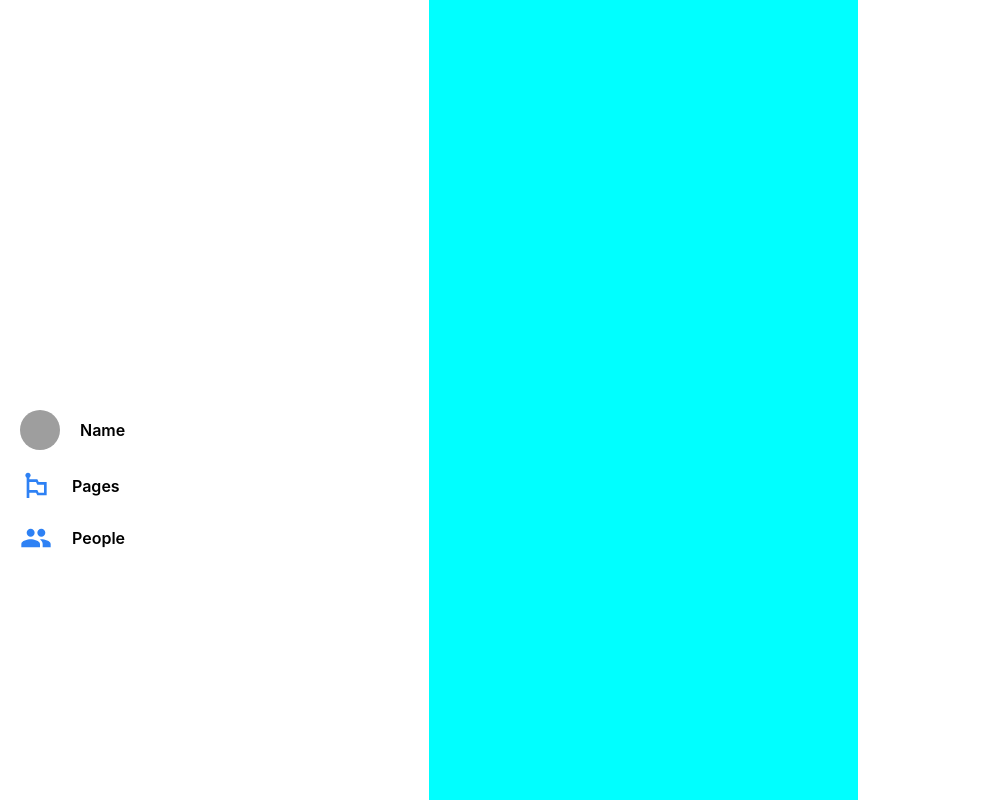
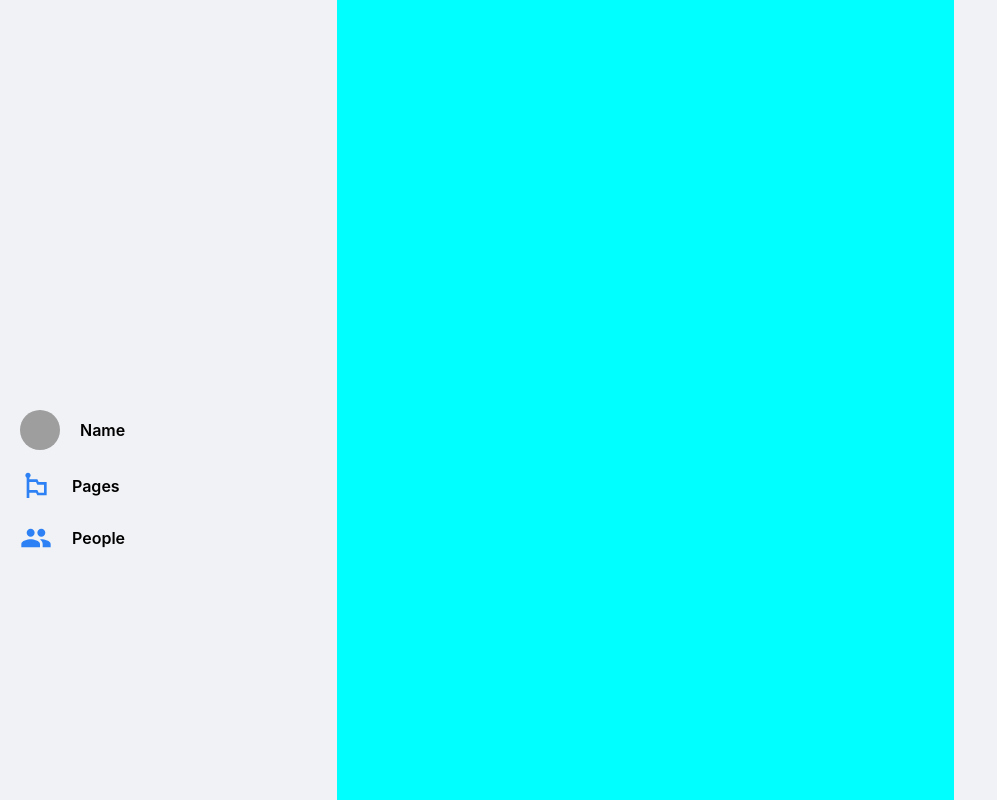
Before and after one commit to Rahulk990/V-Media, a React (Create React App) app in the folder client/: page / in a window 1280 px wide. Shown: the top 800 px of the page, without its empty margins (0-997 px from the left). Built offline with nearby package versions, Linux system fonts and the light colour scheme; grey boxes are pictures that could not be loaded.

Commit message:
Flex Change

```diff
--- a/client/src/App.css
+++ b/client/src/App.css
@@ -1,3 +1,8 @@
 .app {
+    background-color: #f1f2f5;
+    height: 100vh;
+}
+
+.app__body {
     display: flex;
 }
--- a/client/src/App.js
+++ b/client/src/App.js
@@ -8,18 +8,13 @@ import Widgets from './Components/Widgets'
 function App() {
   return (
     <div className="app">
-
-      {/* Navbar */}
       <Navbar />
 
-      {/* Sidebar */}
-      <Sidebar />
-
-      {/* Feed */}
-      <Feed />
-
-      {/* Widgets */}
-      <Widgets />
+      <div className="app__body">
+        <Sidebar />
+        <Feed />
+        <Widgets />
+      </div>
 
     </div>
   );
--- a/client/src/Components/Feed.css
+++ b/client/src/Components/Feed.css
@@ -1,5 +1,9 @@
 .feed {
-    padding: 25pc 10px;
     flex: 0.33;
+    padding: 30px 150px;
+    display: flex;
+    flex-direction: column;
+    justify-content: center;
+    align-items: center;
     background-color: aqua;
 }
--- a/client/src/Components/Feed.js
+++ b/client/src/Components/Feed.js
@@ -1,9 +1,29 @@
 import React from 'react'
 import './Feed.css'
+
+import PostSender from './PostSender'
+// import Post from './Post'
 
 const Feed = () => {
     return (
         <div className='feed'>
+
+            {/* Create Post */}
+            <PostSender />
+
+            {/* Posts */}
+            {/* {
+                postData.map(entry => (
+                    <Post
+                        profilePic={entry.avatar}
+                        text={entry.text}
+                        timestamp={entry.timestamp}
+                        imgName={entry.imgName}
+                        username={entry.user}
+                    />
+                ))
+            } */}
+
 
         </div>
     )
--- /dev/null
+++ b/client/src/Components/PostSender.js
@@ -0,0 +1,11 @@
+import React from 'react'
+
+const PostSender = () => {
+    return (
+        <div>
+
+        </div>
+    )
+}
+
+export default PostSender
```
Also changed, not shown: client/src/Components/Post.css (added), client/src/Components/Post.js (added), client/src/Components/PostSender.css (added).
